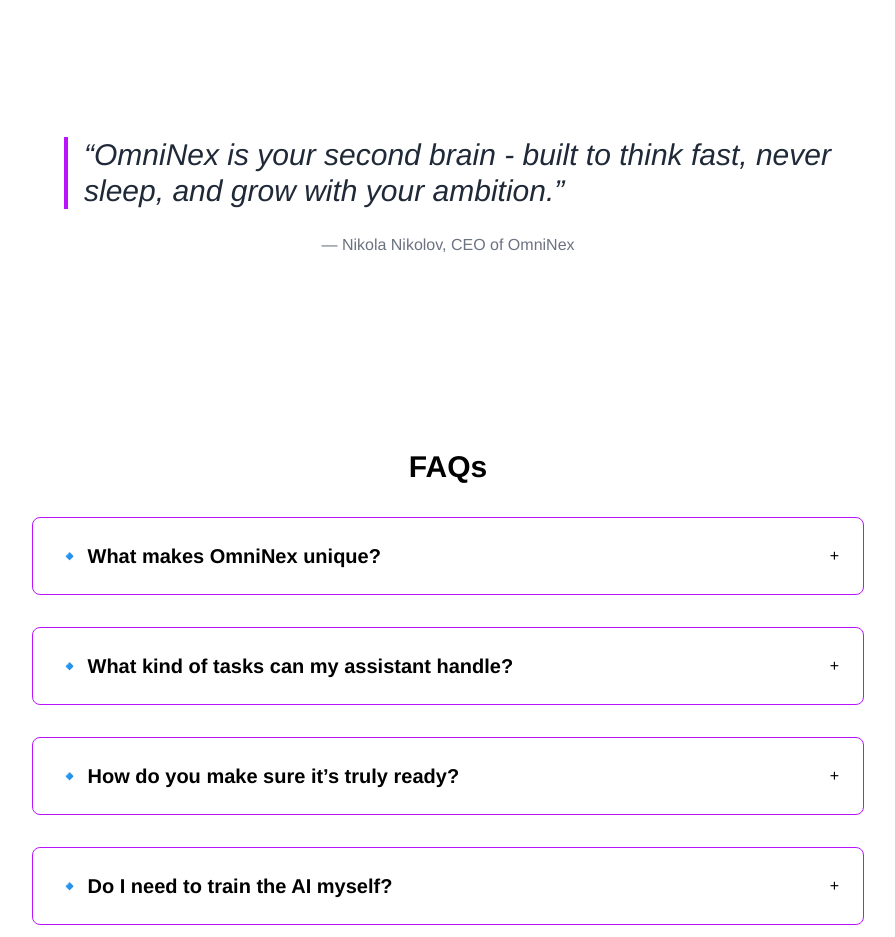
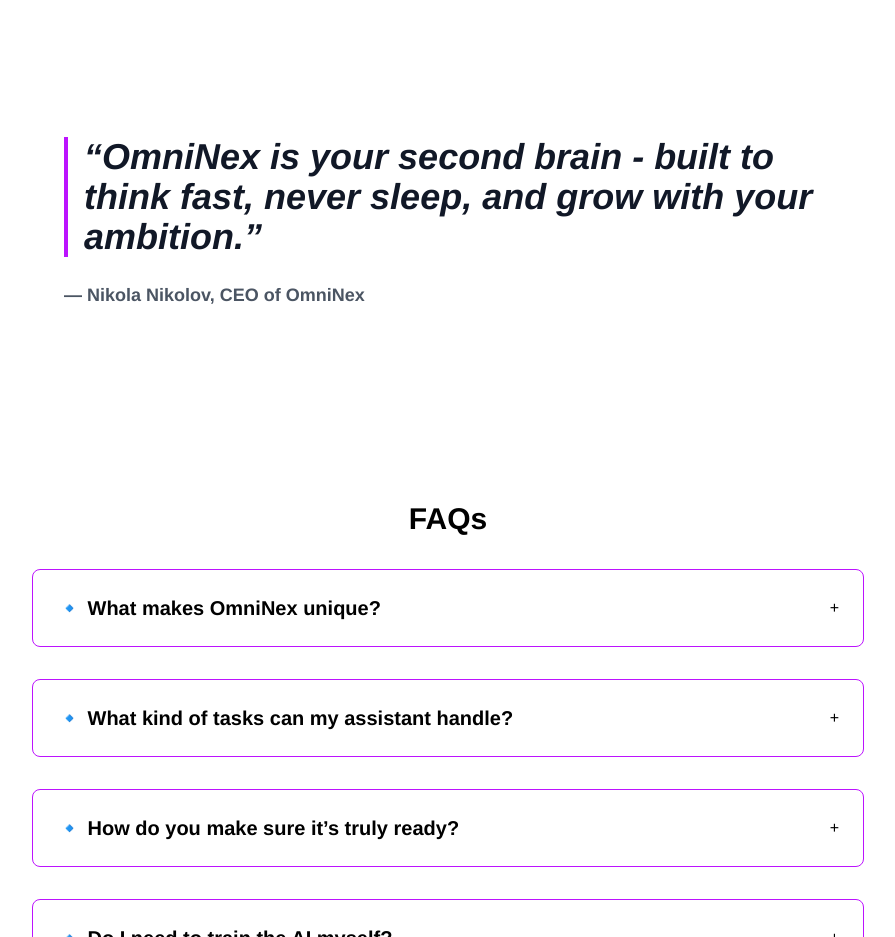
Before and after one commit to Kalcho8233/OmniNexAIWebsite, a Next.js app: page / in a window 1280 px wide. Shown: the part 3520-4457 px from the top of the page, without its empty margins (192-1087 px from the left). Built offline with nearby package versions, Linux system fonts and the light colour scheme.

Commit message:
Update FounderQuote.jsx

```diff
--- a/components/FounderQuote.jsx
+++ b/components/FounderQuote.jsx
@@ -4,7 +4,7 @@
   return (
     <section className="bg-white py-16 px-6 md:px-12 text-center rounded-2xl my-12">
       <motion.blockquote
-        className="max-w-3xl mx-auto text-2xl md:text-3xl italic font-light text-gray-800 relative"
+        className="max-w-3xl mx-auto text-3xl md:text-4xl italic font-semibold text-gray-900 relative"
         initial={{ opacity: 0, y: 40 }}
         whileInView={{ opacity: 1, y: 0 }}
         transition={{ duration: 0.6 }}
@@ -13,8 +13,8 @@
         <span className="block border-l-4 border-neonPurple pl-4 mb-6 text-left">
           “OmniNex is your second brain - built to think fast, never sleep, and grow with your ambition.”
         </span>
-        <footer className="mt-6 text-base not-italic text-gray-500">
-    — Nikola Nikolov, CEO of OmniNex
+        <footer className="mt-4 text-lg not-italic text-gray-600 text-left">
+          — Nikola Nikolov, CEO of OmniNex
         </footer>
       </motion.blockquote>
     </section>
```
